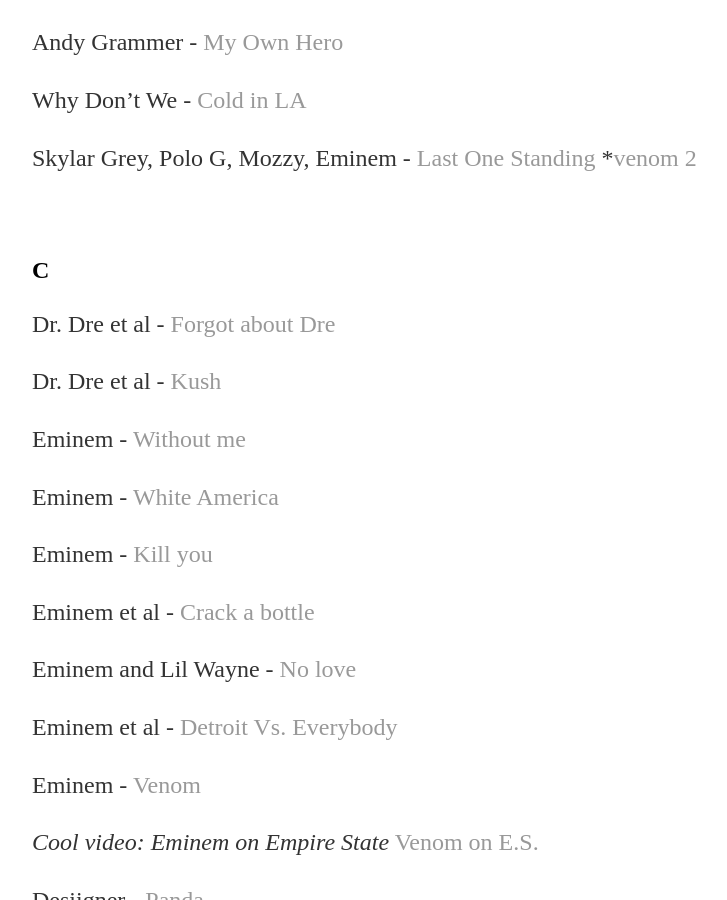
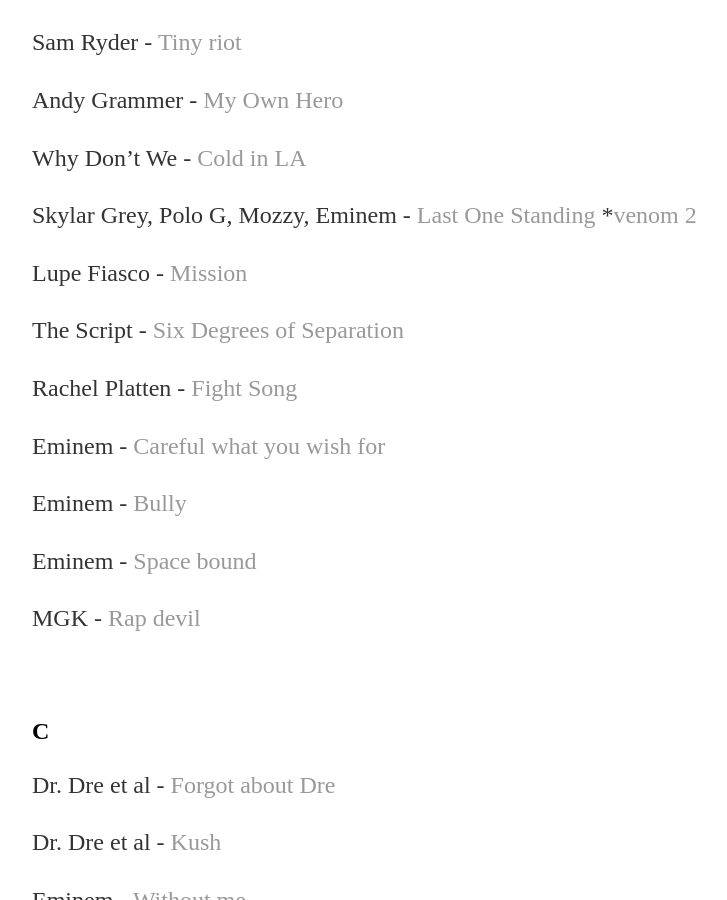
Before and after one commit to yjkweon24/yjkweon24.github.io, a Jekyll site: the page built from _posts/2018-10-23-songs-that-i-love.md, in a window 1280 px wide and 900 px high, scrolled down 9290 px. Shown: the whole window, without its empty margins (160-887 px from the left). Built offline with Jekyll 4.4.1, drawn with Linux system fonts in a browser that asks for light colours; some of the changed text lies outside the part shown.

Commit message:
Update 2018-10-23-songs-that-i-love.md

```diff
--- a/_posts/2018-10-23-songs-that-i-love.md
+++ b/_posts/2018-10-23-songs-that-i-love.md
@@ -318,6 +320,20 @@
 Why Don't We - [Cold in LA](https://www.youtube.com/watch?v=0Dlh7FLz7oY)
 
 Skylar Grey, Polo G, Mozzy, Eminem - [Last One Standing](https://www.youtube.com/watch?v=gXH7_XaGuPc) *[venom 2](https://www.youtube.com/watch?v=gU4vcJIbeOU)
+
+Lupe Fiasco - [Mission](https://www.youtube.com/watch?v=cOy92qd8ZOQ)
+
+The Script - [Six Degrees of Separation](https://www.youtube.com/watch?v=FCT6Mu-pOeE)
+
+Rachel Platten - [Fight Song](https://www.youtube.com/watch?v=xo1VInw-SKc)
+
+Eminem - [Careful what you wish for](https://www.youtube.com/watch?v=b2DwnGMAOQs)
+
+Eminem - [Bully](https://www.youtube.com/watch?v=Fe7BHiPALLc)
+
+Eminem - [Space bound](https://www.youtube.com/watch?v=JByDbPn6A1o)
+
+MGK - [Rap devil](https://www.youtube.com/watch?v=Fp0BScQSSvg)
 
 <br>
 
@@ -566,3 +582,5 @@
 Tech N9ne, Eminem,  Krizz Kaliko - [Speedom](https://www.youtube.com/watch?v=_FBwVRNOL70)
 
 Tech N9ne and Three 6 Mafia - [Demons](https://www.youtube.com/watch?v=5gGezuzyu_c)
+
+Eminem, Royce Da 5'9 - [Fast lane](https://www.youtube.com/watch?v=rJOsjP33nF4)
```
Also changed, not shown: other parts of _posts/2018-10-23-songs-that-i-love.md (+2 -0 lines).
